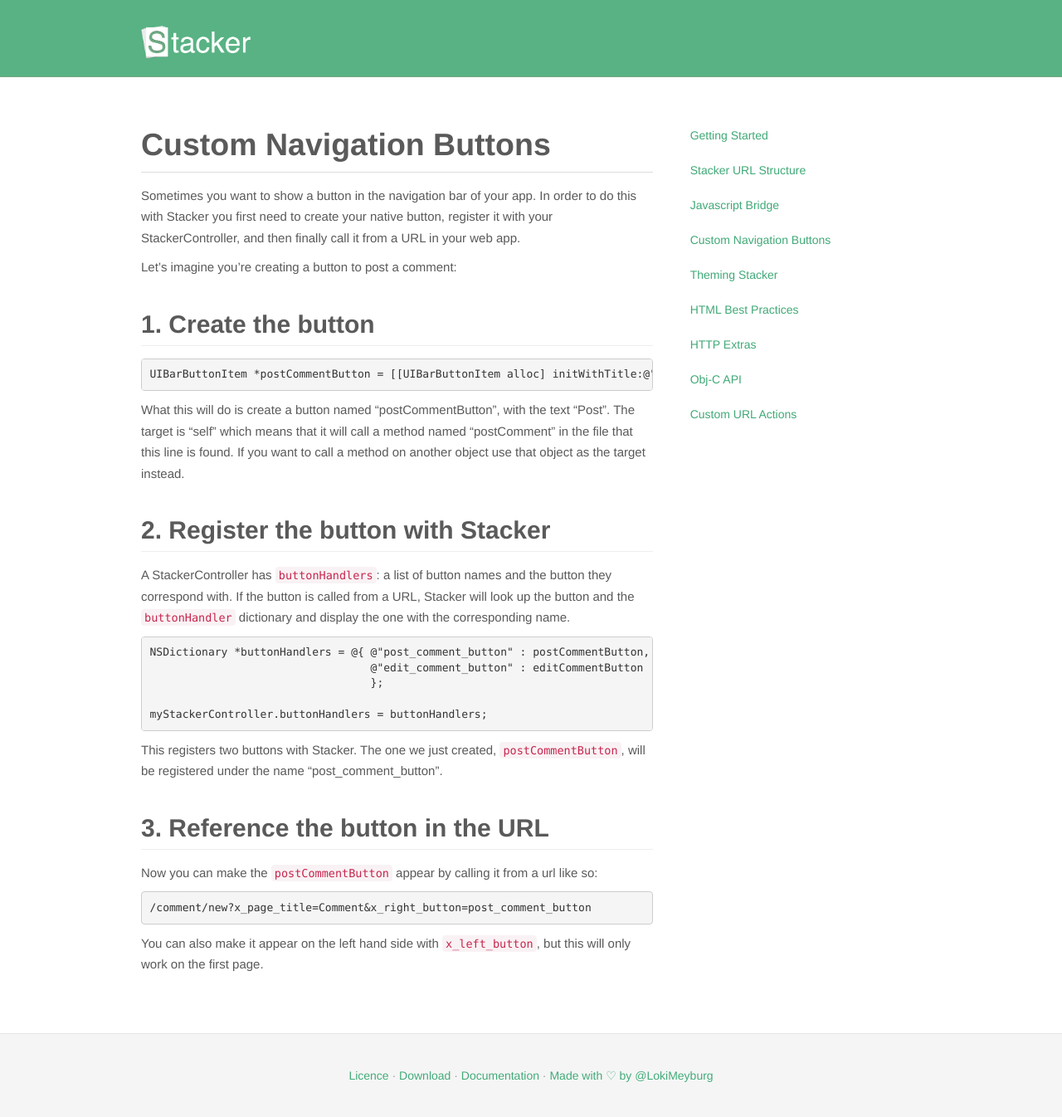
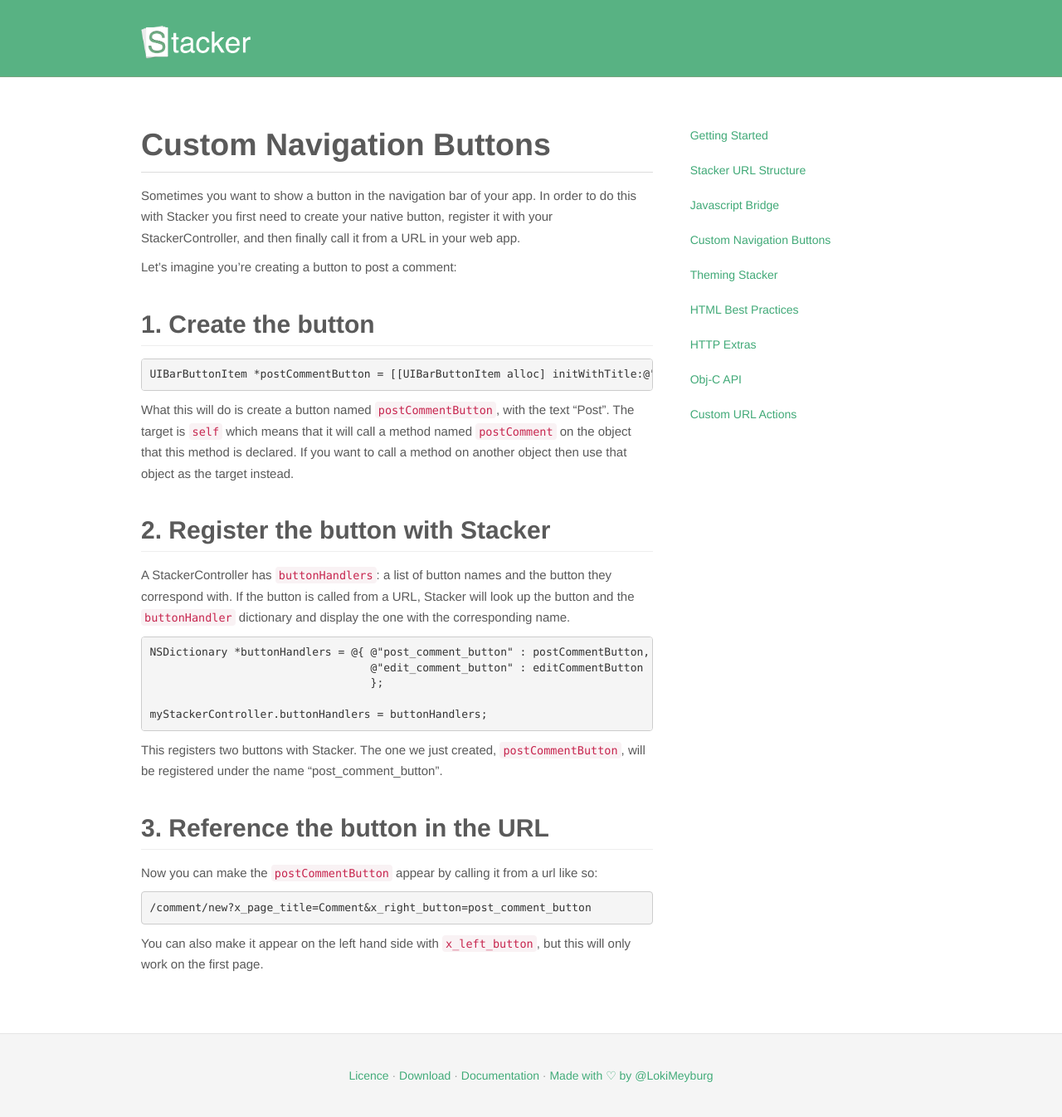
Before and after one commit to lokimeyburg/Stacker, a Jekyll site: the page built from docs/custom-buttons.md, in a window 1280 px wide. Shown: the whole page at 83% size. Built offline with Jekyll 4.4.1, drawn with Linux system fonts in a browser that asks for light colours; nearby versions of some CDN libraries; Markdown is read by kramdown in place of the engine named in the settings.

Commit message:
Better explain target-action

````diff
--- a/docs/custom-buttons.md
+++ b/docs/custom-buttons.md
@@ -13,7 +13,7 @@
 UIBarButtonItem *postCommentButton = [[UIBarButtonItem alloc] initWithTitle:@"Post" style:UIBarButtonItemStyleBordered target:self action:@selector(postComment)];
 ```
 
-What this will do is create a button named "postCommentButton", with the text "Post". The target is "self" which means that it will call a method named "postComment" in the file that this line is found. If you want to call a method on another object use that object as the target instead.
+What this will do is create a button named `postCommentButton`, with the text "Post". The target is `self` which means that it will call a method named `postComment` on the object that this method is declared. If you want to call a method on another object then use that object as the target instead.
 
 ## 2. Register the button with Stacker
 
````
